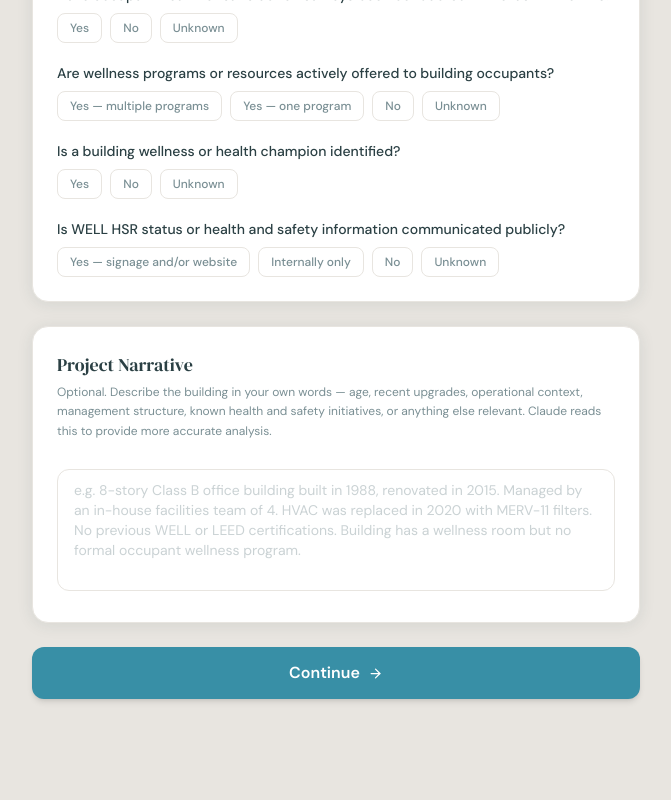
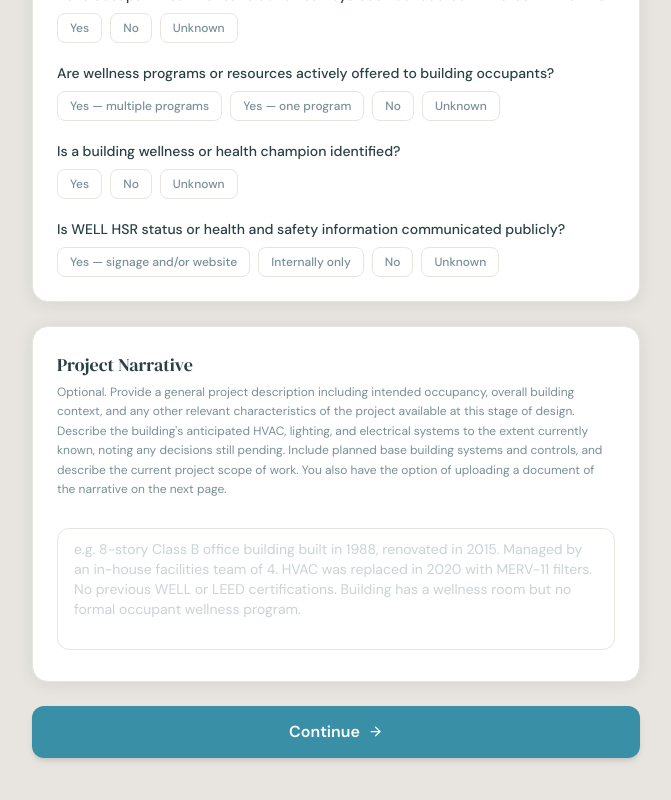
Before and after one commit to klm-sva/liminal, a Next.js app: page /orders/gap-analysis-well-hsr/questionnaire in a window 1280 px wide. Shown: the part 4578-5378 px from the top of the page, without its empty margins (304-975 px from the left). Before the commit the page ends 5357 px from the top, so only its background shows below. Built offline with nearby package versions, Linux system fonts and the light colour scheme; no server answers.

Commit message:
Update Project Narrative section note across all 3 gap analysis questionnaires
Co-Authored-By: Claude Sonnet 4.6 <noreply@anthropic.com>

```diff
--- a/src/app/(dashboard)/orders/gap-analysis-well-hsr/questionnaire/_questionnaire-client.tsx
+++ b/src/app/(dashboard)/orders/gap-analysis-well-hsr/questionnaire/_questionnaire-client.tsx
@@ -484,7 +484,7 @@ export default function WellHsrQuestionnaireClient({ project }: Props) {
 
         {/* Project Narrative */}
         <Section title="Project Narrative"
-          note="Optional. Describe the building in your own words — age, recent upgrades, operational context, management structure, known health and safety initiatives, or anything else relevant. Claude reads this to provide more accurate analysis.">
+          note="Optional. Provide a general project description including intended occupancy, overall building context, and any other relevant characteristics of the project available at this stage of design. Describe the building's anticipated HVAC, lighting, and electrical systems to the extent currently known, noting any decisions still pending. Include planned base building systems and controls, and describe the current project scope of work. You also have the option of uploading a document of the narrative on the next page.">
           <textarea
             value={form.projectNarrative}
             onChange={(e) => setForm((f) => ({ ...f, projectNarrative: e.target.value }))}
--- a/src/app/(dashboard)/orders/gap-analysis-well-v2/questionnaire/_questionnaire-client.tsx
+++ b/src/app/(dashboard)/orders/gap-analysis-well-v2/questionnaire/_questionnaire-client.tsx
@@ -523,7 +523,7 @@ export default function WellV2QuestionnaireClient({ project }: Props) {
 
         {/* Project Narrative */}
         <Section title="Project Narrative"
-          note="Optional. Describe the project in your own words — construction type, building age, recent upgrades, mechanical systems, operational context, or anything else relevant. Claude reads this to provide more accurate analysis.">
+          note="Optional. Provide a general project description including intended occupancy, overall building context, and any other relevant characteristics of the project available at this stage of design. Describe the building's anticipated HVAC, lighting, and electrical systems to the extent currently known, noting any decisions still pending. Include planned base building systems and controls, and describe the current project scope of work. You also have the option of uploading a document of the narrative on the next page.">
           <textarea
             value={form.projectNarrative}
             onChange={(e) => setForm((f) => ({ ...f, projectNarrative: e.target.value }))}
--- a/src/app/(dashboard)/orders/gap-analysis/questionnaire/_questionnaire-client.tsx
+++ b/src/app/(dashboard)/orders/gap-analysis/questionnaire/_questionnaire-client.tsx
@@ -474,7 +474,7 @@ export default function GapAnalysisQuestionnaireClient({ project }: Props) {
 
         {/* Project Narrative */}
         <Section title="Project Narrative"
-          note="Optional. Describe the project in your own words — construction type, building age, recent upgrades, mechanical systems, operational context, or anything else relevant. Claude reads this to provide more accurate analysis.">
+          note="Optional. Provide a general project description including intended occupancy, overall building context, and any other relevant characteristics of the project available at this stage of design. Describe the building's anticipated HVAC, lighting, and electrical systems to the extent currently known, noting any decisions still pending. Include planned base building systems and controls, and describe the current project scope of work. You also have the option of uploading a document of the narrative on the next page.">
           <textarea
             value={form.projectNarrative}
             onChange={(e) => setForm((f) => ({ ...f, projectNarrative: e.target.value }))}
```
